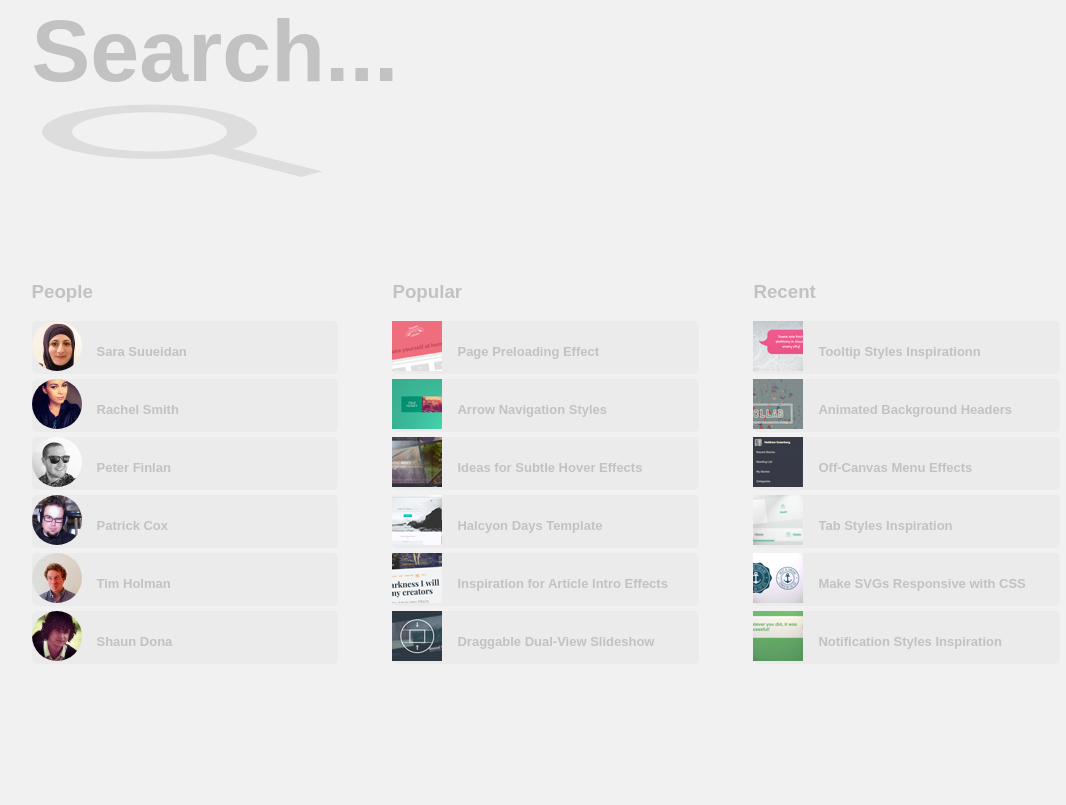
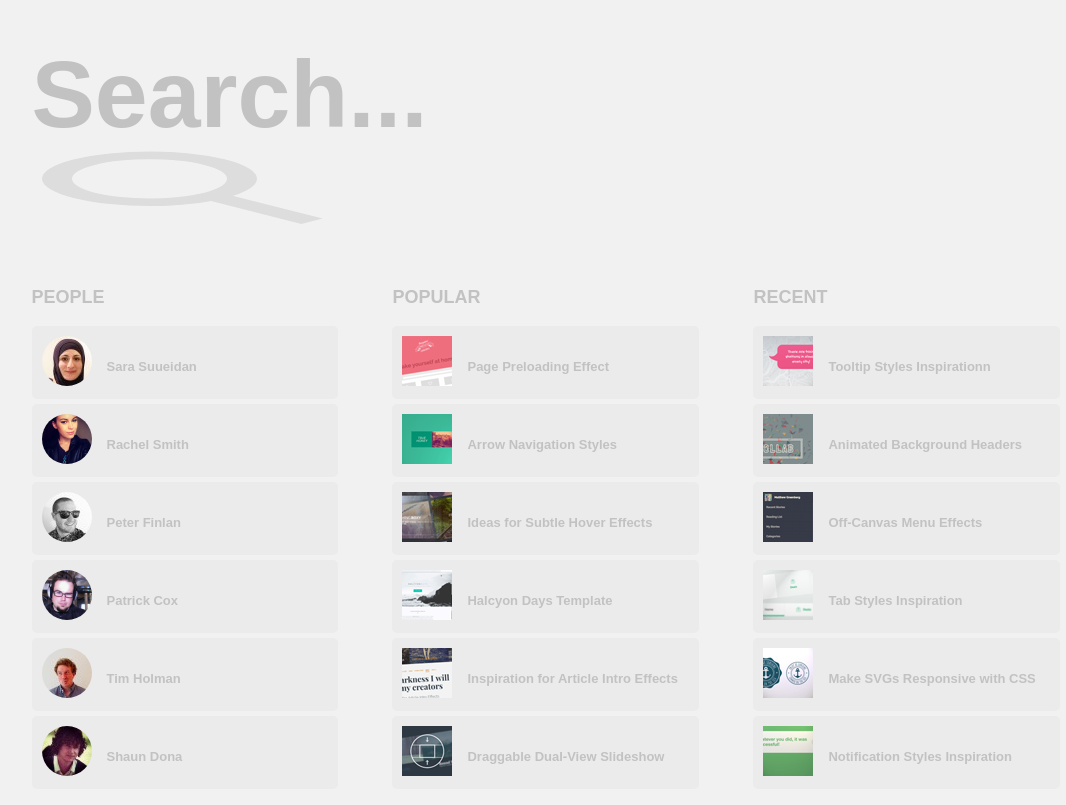
Before and after one commit to HryshkoAnton/beetroot-homeworks, a plain HTML site: page huge-search/index.html in a window 1280 px wide. Shown: the whole page, without its empty margins (80-1146 px from the left). Drawn offline with Linux system fonts and the light colour scheme.

Commit message:
modified huge-search

```diff
--- a/huge-search/CSS/style.css
+++ b/huge-search/CSS/style.css
@@ -13,11 +13,12 @@ body {
 .container {
 	width: 1057px;
 	margin: 0 auto;
+	margin-top: 40px;
 
 }
 
 .search {
-	font-size: 88px;
+	font-size: 95px;
 	font-weight: bold;
 	border: none;
 	background-color: #F1F1F1;
@@ -31,9 +32,14 @@ input::-moz-placeholder { color:  #c2c2c2; }
 input::-webkit-input-placeholder { color:  #c2c2c2; }
 
 .people_popular_recent {
-	margin-top: 80px;
+	margin-top: 40px;
 }
+h3 {
+	text-transform: uppercase;
+	font-weight: bold;
+	font-size: 18px;
 
+}
 .people {
 	display: inline-block;
 	width: 29%;
@@ -59,6 +65,7 @@ input::-webkit-input-placeholder { color:  #c2c2c2; }
 	background-color: rgba(118,117,128,0.05);
 	margin-bottom: 5px;
 	border-radius: 5px;
+	padding: 10px 0 10px 10px;
 }
 
 .list span {
```
